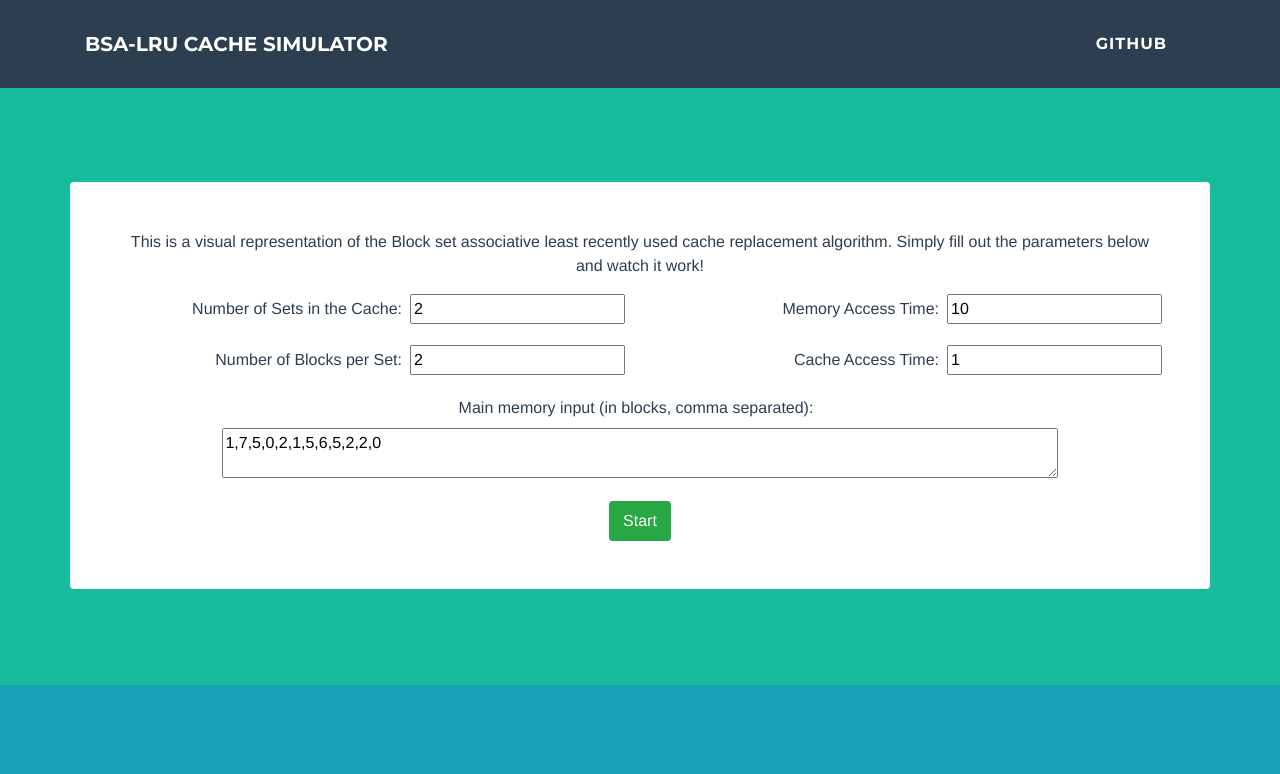
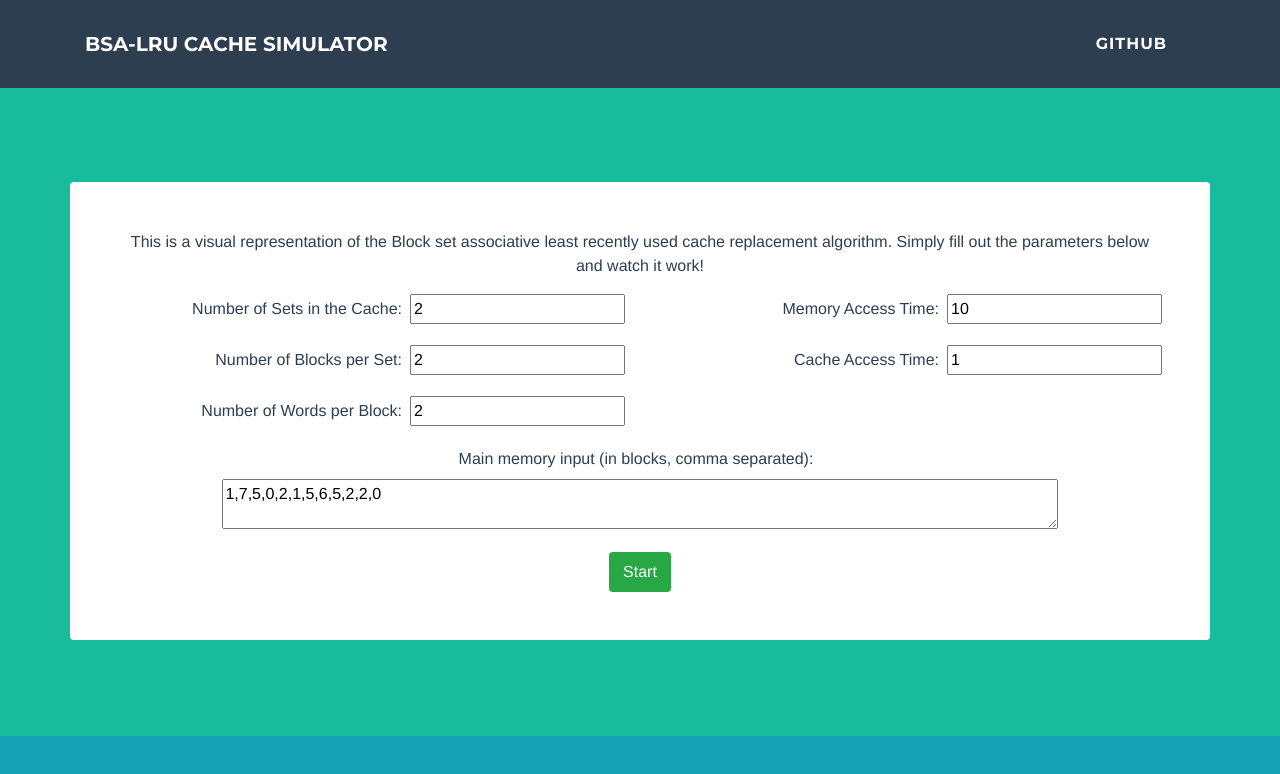
Before and after one commit to seanpe11/BSA-LRU-Cache-Simulator, a Vue app: page / in a window 1280 px wide. Shown: the top 774 px of the page. Built offline with nearby package versions, Linux system fonts and the light colour scheme.

Commit message:
for video demo

```diff
--- a/src/components/Main.vue
+++ b/src/components/Main.vue
@@ -11,6 +11,10 @@
             <div class="form-group">
               <label class='mr-2'>Number of Blocks per Set:</label>
               <input type="number" v-model.number='cacheParams.setSize'/>
+            </div>
+            <div class="form-group">
+              <label class='mr-2'>Number of Words per Block:</label>
+              <input type="number" v-model.number='cacheParams.blockSize'/>
             </div>
         </div>
         <div class="col" >
@@ -33,6 +37,7 @@
     </div>
   </div>
   <div v-show="run" class="container rounded p-5 mt-5" style="background-color:white">
+      <h3 class='mb-3'>Cache Snapshot</h3>
       <div class="table-responsive">
         <table class="table">
           <thead>
@@ -75,9 +80,10 @@
               <h3 class='mb-3'>Cache Input Parameters</h3>
               <p>Number of Sets: {{cacheParams.cacheSize}}</p>
               <p>Number of Blocks per Set: {{cacheParams.setSize}}</p>
+              <p>Number of Words per Block: {{cacheParams.blockSize}}</p>
               <p>Memory Access Time: {{cacheParams.memoryAccessTime}} timeunits</p>
               <p>Cache Access Time: {{cacheParams.cacheAccessTime}} timeunits</p>
-              <p>Input Array {{dataArrayInput}}</p>
+              <p>Input Array: {{dataArrayInput}}</p>
             </div>
             <div class="col-6 text-right">
               <h3 class='mb-3'>Cache Output</h3>
@@ -113,6 +119,7 @@ export default {
           setSize: 2, // Number of Blocks in a set
           memoryAccessTime: 10, // Time to access memory
           cacheAccessTime: 1, // Time to access cache
+          blockSize: 2
       },
       cacheData: [],
       cacheOutput: {
@@ -245,9 +252,9 @@ export default {
       }
     },
     postCacheComputations: function () {
-      this.cacheOutput.missPenalty = this.cacheParams.cacheAccessTime*2 + (this.cacheParams.cacheSize*this.cacheParams.memoryAccessTime);
+      this.cacheOutput.missPenalty = this.cacheParams.cacheAccessTime*2 + (this.cacheParams.blockSize*this.cacheParams.memoryAccessTime);
       this.cacheOutput.avgAccessTime = ((this.cacheOutput.cacheHits / this.dataArray.length)*this.cacheParams.cacheAccessTime) + ((this.cacheOutput.cacheMiss / this.dataArray.length)*this.cacheOutput.missPenalty);
-      this.cacheOutput.totalAccessTime = (this.cacheOutput.cacheHits*this.cacheParams.cacheSize*this.cacheParams.cacheAccessTime) + (this.cacheOutput.cacheMiss*this.cacheParams.cacheSize*(this.cacheParams.memoryAccessTime+this.cacheParams.cacheAccessTime)) + (this.cacheOutput.cacheMiss*this.cacheParams.cacheAccessTime);
+      this.cacheOutput.totalAccessTime = (this.cacheOutput.cacheHits*this.cacheParams.blockSize*this.cacheParams.cacheAccessTime) + (this.cacheOutput.cacheMiss*this.cacheParams.blockSize*(this.cacheParams.memoryAccessTime+this.cacheParams.cacheAccessTime)) + (this.cacheOutput.cacheMiss*this.cacheParams.cacheAccessTime);
 
       console.log(this.cacheOutput)
     },
```
